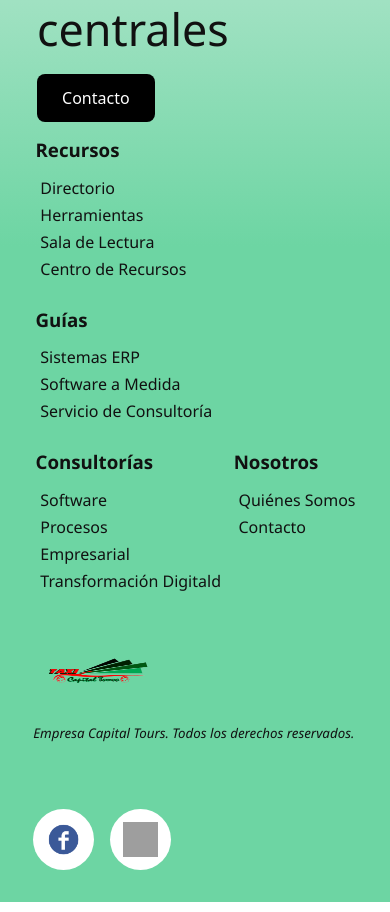
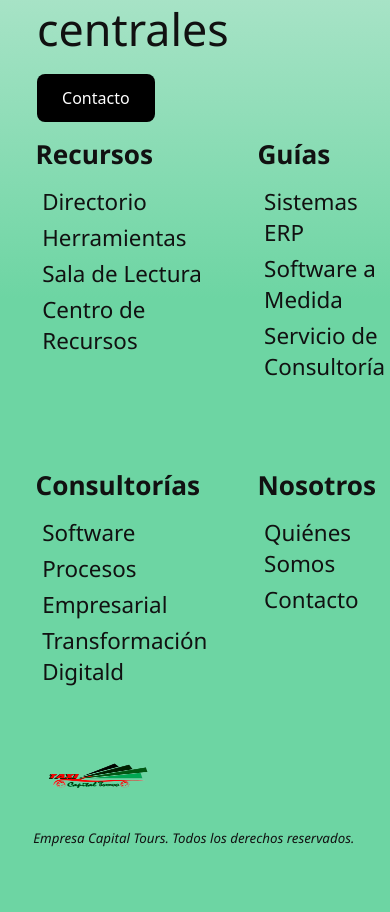
Before and after one commit to Brayan-BH/Capital-Tours, a Nuxt app: page / in a window 390 px wide. Shown: the part 5480-6392 px from the top of the page. Built offline with nearby package versions, Linux system fonts and the light colour scheme; grey boxes are pictures that could not be loaded; a web font is replaced by a local one.

Commit message:
footer estyle

```diff
--- a/public/assets/css/sass/components/_footer.sass
+++ b/public/assets/css/sass/components/_footer.sass
@@ -144,6 +144,7 @@
                     grid-gap: 0
                     padding-right: 15px
                     flex-wrap: wrap
+                    font-size: 1.4rem
                 .col-6
                     width: 100%
                     padding: 5%
@@ -179,14 +180,16 @@
                 flex-direction: column
                 padding: 5%
                 .footer-grid
-                    display: flex
-                    flex-direction: row
+                    display: grid
                     padding-left: 16px
                     margin-left: auto
                     position: relative
                     min-height: 1px
+                    grid-auto-columns: 1fr 1fr 1fr 1fr
+                    grid-template-columns: 1fr 2fr
+                    gap: 50px
                     padding-right: 15px
-                    flex-wrap: wrap
+                    font-size: 1.4rem
                 .col-6
                     width: 100%
                     padding: 5%
```
Also changed, not shown: public/assets/css/style.css, 1 other file (tests, documents, lock files or other folders).
